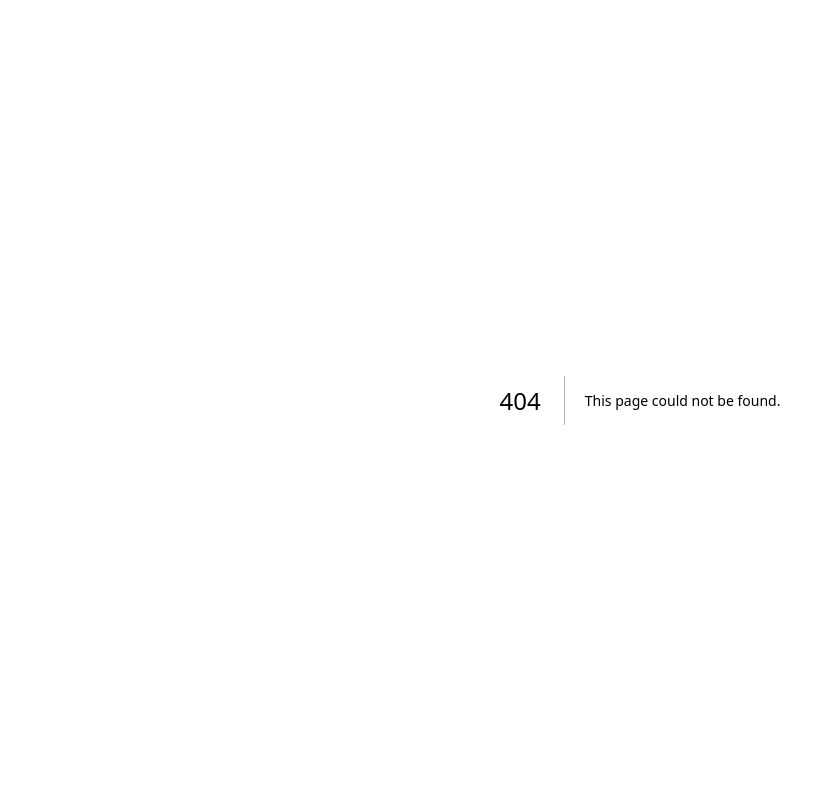
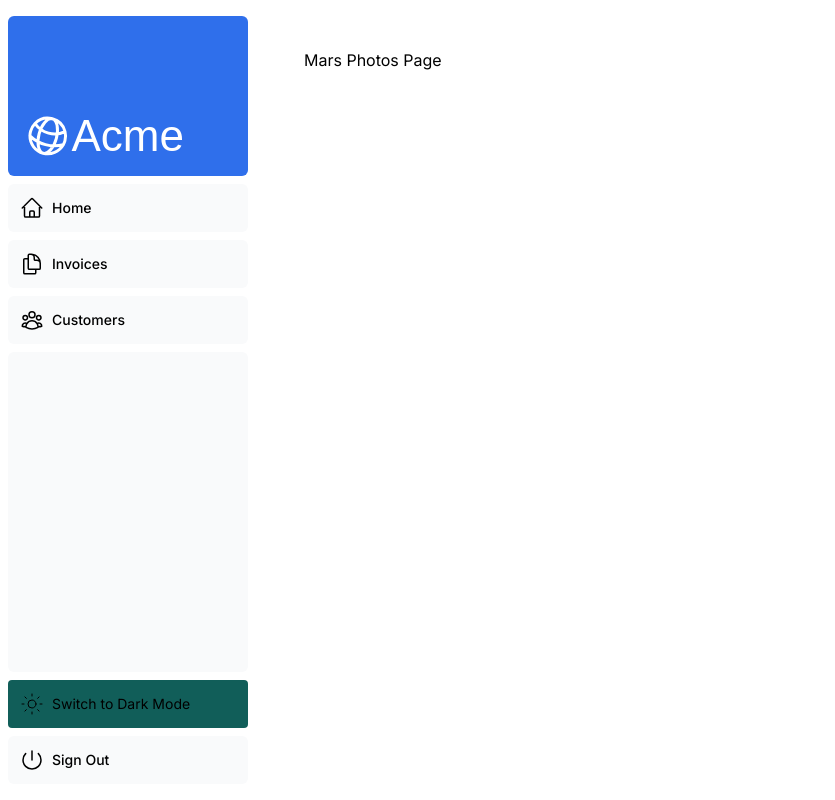
Before and after one commit to nguyenminhtriec/sunrise, a Next.js app: page /dashboard/marsphotos in a window 1280 px wide. Before the commit this address had no page. Shown: the whole page, without its empty margins (0-835 px from the left). Built offline with nearby package versions, Linux system fonts and the light colour scheme; a web font is replaced by a local one.

Commit message:
NMT, 2025-5-22 T16:02

```diff
--- /dev/null
+++ b/app/dashboard/chat/page.tsx
@@ -0,0 +1,6 @@
+
+export default function Page() {
+    return(
+        <div>Chat Page</div>
+    )
+}
--- /dev/null
+++ b/app/dashboard/marsphotos/page.tsx
@@ -0,0 +1,6 @@
+
+export default function Page() {
+    return (
+        <div>Mars Photos Page</div>
+    )
+}
```
Also changed, not shown: 1 other file (tests, documents, lock files or other folders).
